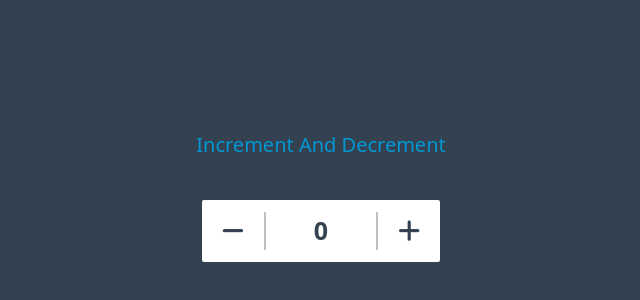
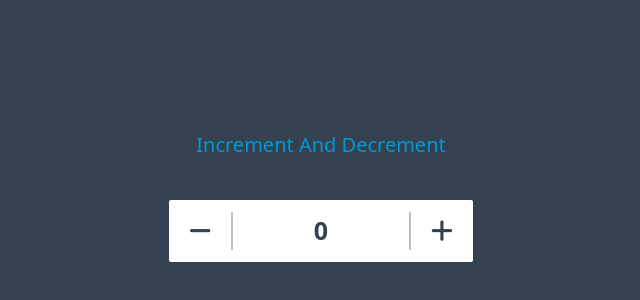
Before and after one commit to vansh-sardana/Counter, a website built with Vite: page index.html in a window 1280 px wide. Shown: the part 204-504 px from the top of the page, without its empty margins (319-959 px from the left). Built offline with nearby package versions, Linux system fonts and the light colour scheme.

Commit message:
Add files via upload

```diff
--- a/index.html
+++ b/index.html
@@ -13,16 +13,16 @@
                 Increment And Decrement
             </h2>
             <div class="flex justify-between bg-white text-[25px] text-[#344151] gap-12 rounded-sm px-5 py-3">
-                <div class="border-r-2 border-[#bfbfbf] pr-5">
-                    <button onclick="minus()">
+                <div class="border-r-2 border-[#bfbfbf] group">
+                    <button onclick="minus()" class="pr-5" >
                         <i class="fa-solid fa-minus"></i>
                     </button>
                 </div>
-                <div class="font-bold" id="val">
+                <div class="font-bold relative w-20 text-center" id="val">
                     0
                 </div>
-                <div class="border-l-2 border-[#bfbfbf] pl-5">
-                    <button onclick="plus()">
+                <div class="border-l-2 border-[#bfbfbf]">
+                    <button onclick="plus() " class="pl-5">
                         <i class="fa-solid fa-plus"></i>
                     </button>
                 </div>
```
